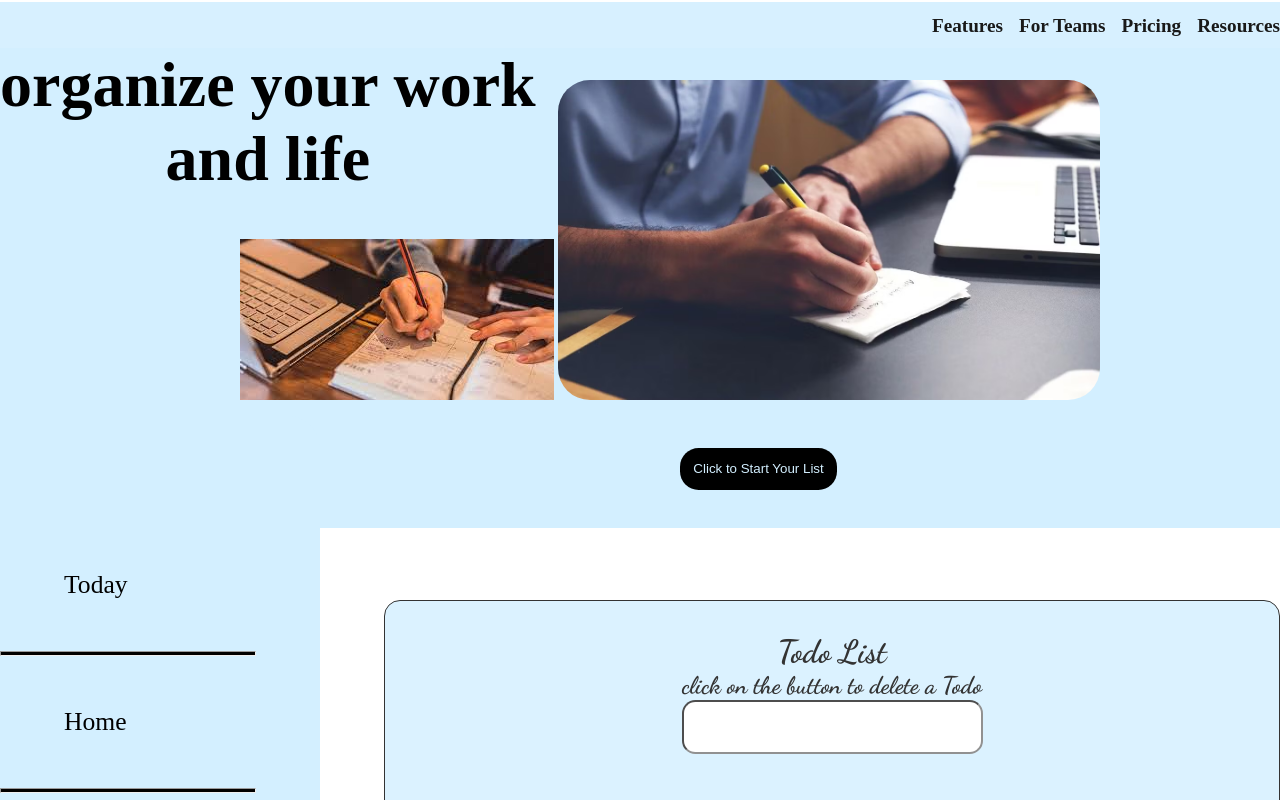
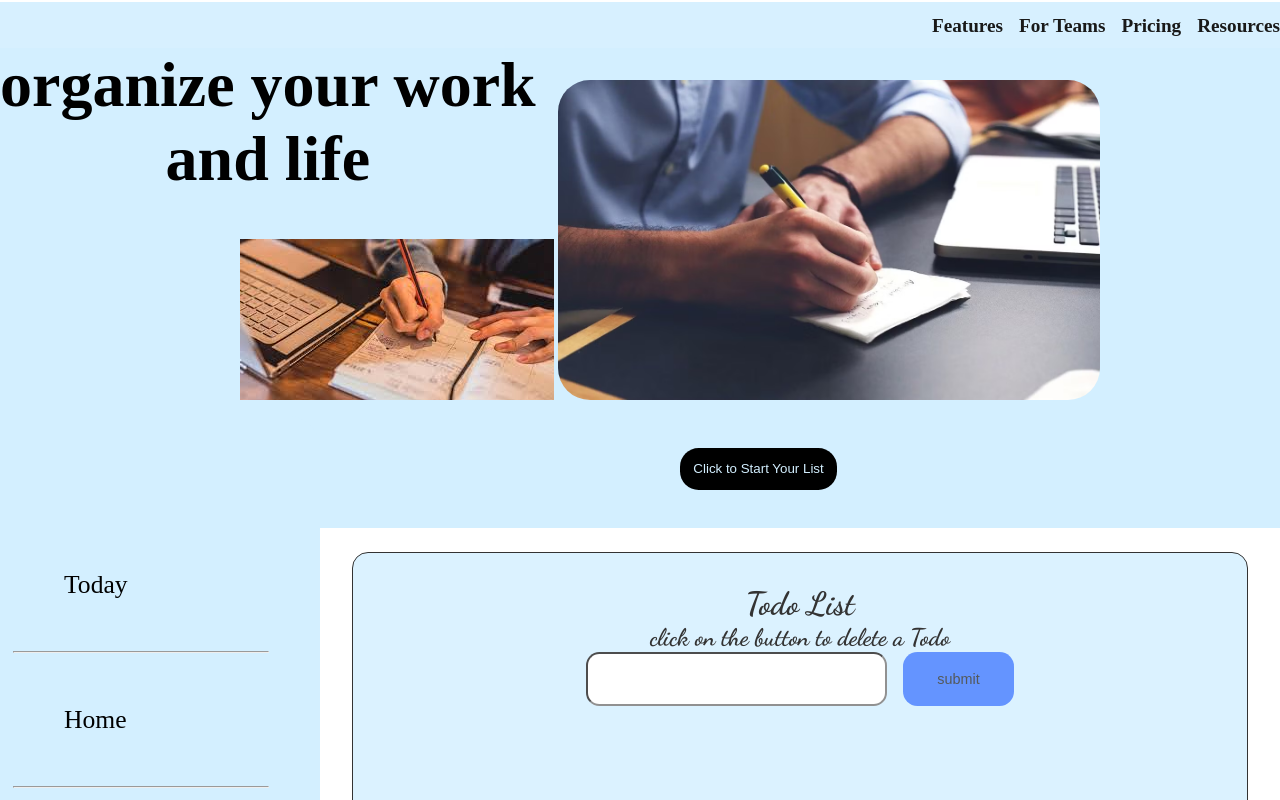
Before and after one commit to wisdomoladipupo/Todo-web-App, a plain HTML site: page Todo-App/index.html in a window 1280 px wide. Both pictures are taken after a click on the button "Click to Start Your List". Shown: the top 800 px of the page. Drawn offline with Linux system fonts and the light colour scheme.

Commit message:
css editing

```diff
--- a/Todo-App/index.css
+++ b/Todo-App/index.css
@@ -92,11 +92,11 @@ nav ul li a {
   animation: appear-right 6s both;
 }
 
-.content_container aside ul hr{
-  height: 0.2em;
+.content_container aside ul hr {
+  height: 0.1em;
   width: 10em;
   background: black;
-  margin-left: -5vw;
+  margin-left: -4vw;
 }
 
 /* costumer ratings section */
@@ -117,7 +117,7 @@ nav ul li a {
   animation: descend 5s both;
 }
 
-button {
+.organize button {
   position: absolute;
   top: 27em;
   margin: 3em;
@@ -146,9 +146,9 @@ button {
     opacity: 1;
   }
 }
+
 main {
   display: flex;
-  flex-wrap: wrap;
   padding-top: 2em;
   text-align: center;
   align-items: self-start;
@@ -156,10 +156,10 @@ main {
   font-family: var(--dancing-script-font);
   position: relative;
   color: black;
-  top: 15em;
-  left: 12em;
+  top: 12em;
+  left: 10em;
   width: 70%;
-  height: 40rem;
+  height: 50rem;
   border: 1px solid var(--text-color);
   border-radius: 1em;
   margin-top: 15em;
@@ -169,6 +169,12 @@ main {
   z-index: 2;
   animation-name: slide-up;
   transition: transform, 2s ease, opacity 2s ease;
+}
+
+main form {
+  display: flex;
+  flex-direction: row;
+  gap: 1em;
 }
 
 main aside {
@@ -186,6 +192,8 @@ main form button {
   border: none;
   opacity: 0.8;
   font-size: 0.9em;
+  border-radius: 1em;
+  background: var(--background-color);
 }
 
 #todos {
```
